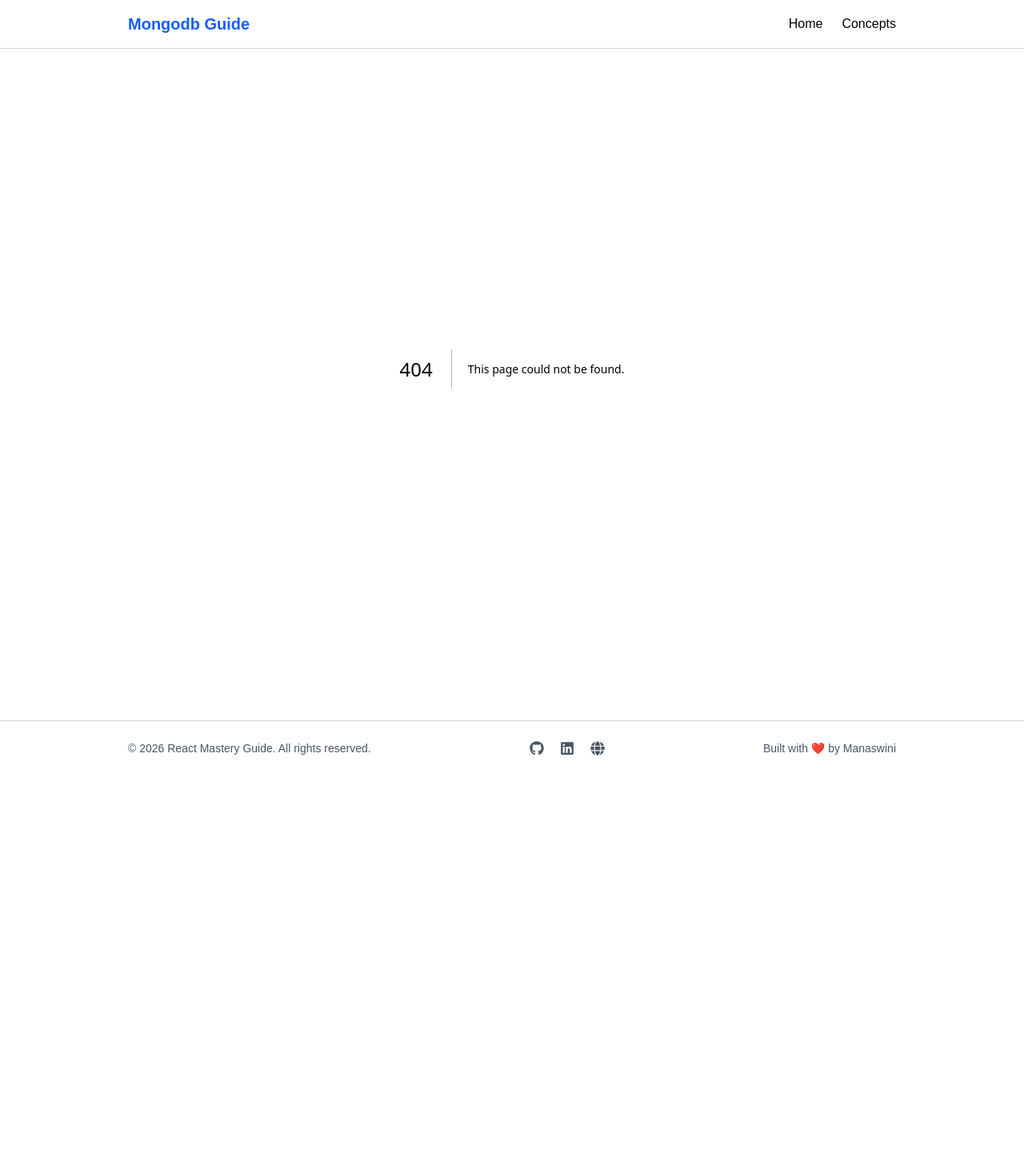
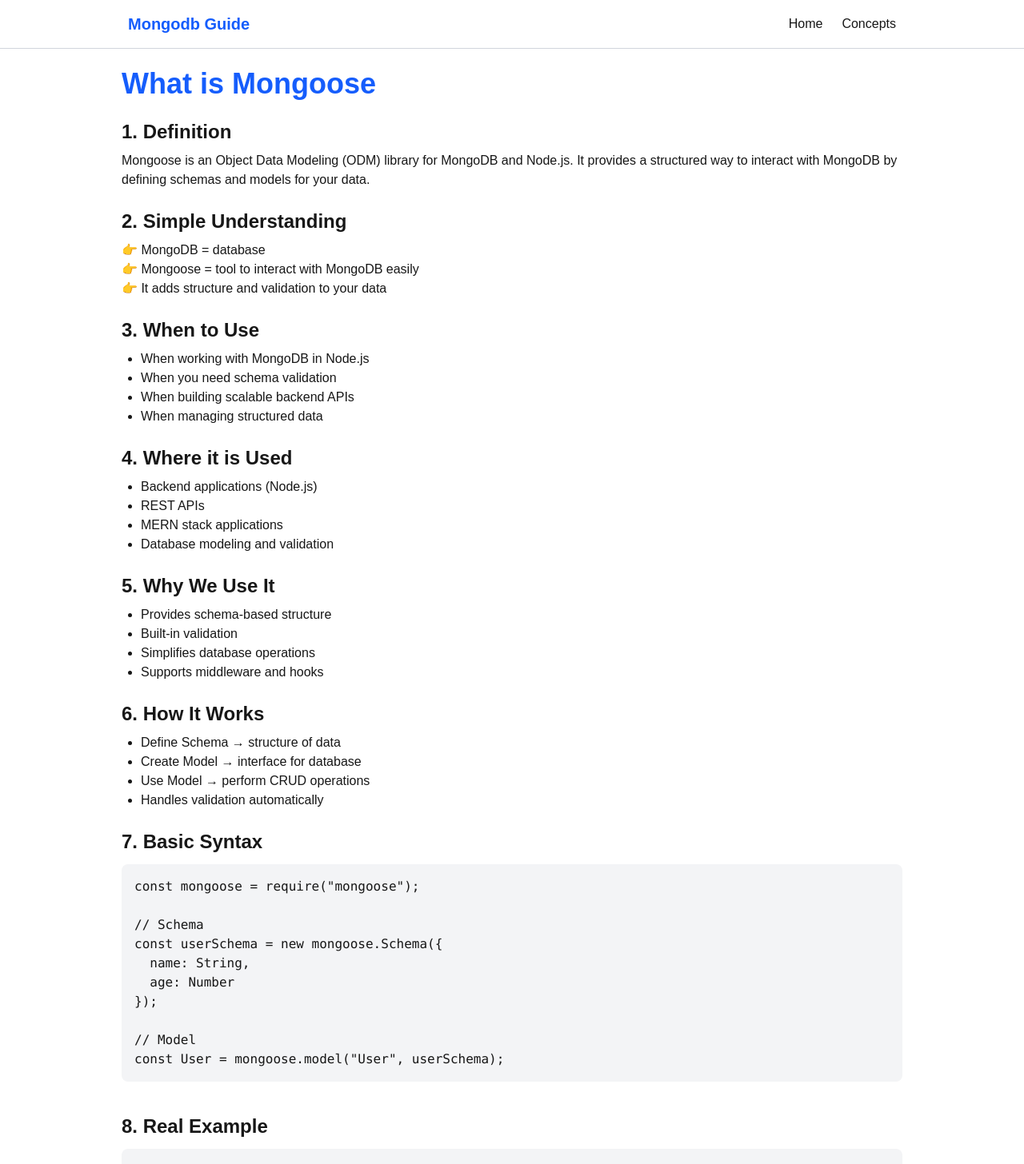
Before and after one commit to Monisasmal/MongoDB-Concept, a Next.js app: page /concepts/WhatIsMongoose in a window 1280 px wide. Before the commit this address had no page. Shown: the top 1456 px of the page at 80% size. Before the commit the page ends 970 px from the top, so only its background shows below. Built offline with nearby package versions, Linux system fonts and the light colour scheme.

Commit message:
update concept

```diff
--- /dev/null
+++ b/src/app/concepts/WhatIsMongoose/page.tsx
@@ -0,0 +1,156 @@
+export default function WhatIsMongoose() {
+  return (
+    <div className="max-w-5xl mx-auto p-6">
+
+      <h1 className="text-4xl font-bold text-blue-600 mb-6">
+        What is Mongoose
+      </h1>
+
+      {/* Definition */}
+      <section className="mb-6">
+        <h2 className="text-2xl font-semibold mb-2">1. Definition</h2>
+        <p>
+          Mongoose is an Object Data Modeling (ODM) library for MongoDB and Node.js.
+          It provides a structured way to interact with MongoDB by defining schemas
+          and models for your data.
+        </p>
+      </section>
+
+      {/* Simple Understanding */}
+      <section className="mb-6">
+        <h2 className="text-2xl font-semibold mb-2">2. Simple Understanding</h2>
+        <p>
+          👉 MongoDB = database
+          <br />
+          👉 Mongoose = tool to interact with MongoDB easily
+          <br />
+          👉 It adds structure and validation to your data
+        </p>
+      </section>
+
+      {/* When */}
+      <section className="mb-6">
+        <h2 className="text-2xl font-semibold mb-2">3. When to Use</h2>
+        <ul className="list-disc ml-6">
+          <li>When working with MongoDB in Node.js</li>
+          <li>When you need schema validation</li>
+          <li>When building scalable backend APIs</li>
+          <li>When managing structured data</li>
+        </ul>
+      </section>
+
+      {/* Where */}
+      <section className="mb-6">
+        <h2 className="text-2xl font-semibold mb-2">4. Where it is Used</h2>
+        <ul className="list-disc ml-6">
+          <li>Backend applications (Node.js)</li>
+          <li>REST APIs</li>
+          <li>MERN stack applications</li>
+          <li>Database modeling and validation</li>
+        </ul>
+      </section>
+
+      {/* Why */}
+      <section className="mb-6">
+        <h2 className="text-2xl font-semibold mb-2">5. Why We Use It</h2>
+        <ul className="list-disc ml-6">
+          <li>Provides schema-based structure</li>
+          <li>Built-in validation</li>
+          <li>Simplifies database operations</li>
+          <li>Supports middleware and hooks</li>
+        </ul>
+      </section>
+
+      {/* How */}
+      <section className="mb-6">
+        <h2 className="text-2xl font-semibold mb-2">6. How It Works</h2>
+        <ul className="list-disc ml-6">
+          <li>Define Schema → structure of data</li>
+          <li>Create Model → interface for database</li>
+          <li>Use Model → perform CRUD operations</li>
+          <li>Handles validation automatically</li>
+        </ul>
+      </section>
+
+      {/* Syntax */}
+      <section className="mb-10">
+        <h2 className="text-2xl font-semibold mb-3">7. Basic Syntax</h2>
+
+        <pre className="bg-gray-100 p-4 rounded-lg overflow-x-auto">
+{`const mongoose = require("mongoose");
+
+// Schema
+const userSchema = new mongoose.Schema({
+  name: String,
+  age: Number
+});
+
+// Model
+const User = mongoose.model("User", userSchema);`}
+        </pre>
+      </section>
+
+      {/* Real Example */}
+      <section className="mb-10">
+        <h2 className="text-2xl font-semibold mb-3">8. Real Example</h2>
+
+        <pre className="bg-gray-100 p-4 rounded-lg overflow-x-auto">
+{`// Create user
+const user = new User({
+  name: "Manaswini",
+  age: 23
+});
+
+user.save();
+
+// Find users
+User.find().then(data => console.log(data));`}
+        </pre>
+      </section>
+
+      {/* Explanation */}
+      <section className="mb-6">
+        <h2 className="text-2xl font-semibold mb-2">9. Explanation</h2>
+        <ul className="list-disc ml-6">
+          <li>Schema defines structure</li>
+          <li>Model interacts with database</li>
+          <li>save() stores data</li>
+          <li>find() retrieves data</li>
+        </ul>
+      </section>
+
+      {/* Advantages */}
+      <section className="mb-6">
+        <h2 className="text-2xl font-semibold mb-2">10. Advantages</h2>
+        <ul className="list-disc ml-6">
+          <li>Schema validation</li>
+          <li>Cleaner code</li>
+          <li>Middleware support</li>
+          <li>Easy database operations</li>
+        </ul>
+      </section>
+
+      {/* Disadvantages */}
+      <section className="mb-6">
+        <h2 className="text-2xl font-semibold mb-2">11. Disadvantages</h2>
+        <ul className="list-disc ml-6">
+          <li>Extra abstraction layer</li>
+          <li>Learning curve for beginners</li>
+          <li>Less flexible than raw MongoDB</li>
+        </ul>
+      </section>
+
+      {/* Interview Points */}
+      <section>
+        <h2 className="text-2xl font-semibold mb-3">Interview Points</h2>
+        <ul className="list-disc pl-6 text-gray-700 space-y-2">
+          <li>Mongoose = ODM for MongoDB</li>
+          <li>Provides schema and validation</li>
+          <li>Works with Node.js</li>
+          <li>Simplifies CRUD operations</li>
+        </ul>
+      </section>
+
+    </div>
+  );
+}
--- a/src/app/concepts/page.tsx
+++ b/src/app/concepts/page.tsx
@@ -23,6 +23,7 @@
      {name: "$sort Stage in MongoDB Aggregation Pipeline?", path:"/concepts/SortStageMongoDB"},
      {name: "$project Stage in MongoDB Aggregation Pipeline?", path:"/concepts/ProjectStageMongoDB"},
      {name: "$lookup Stage (Join) in MongoDB?", path:"/concepts/LookupStageMongoDB"},
+     {name: "What is Mongoose?", path:"/concepts/WhatIsMongoose"},
 ];
 
 
```
